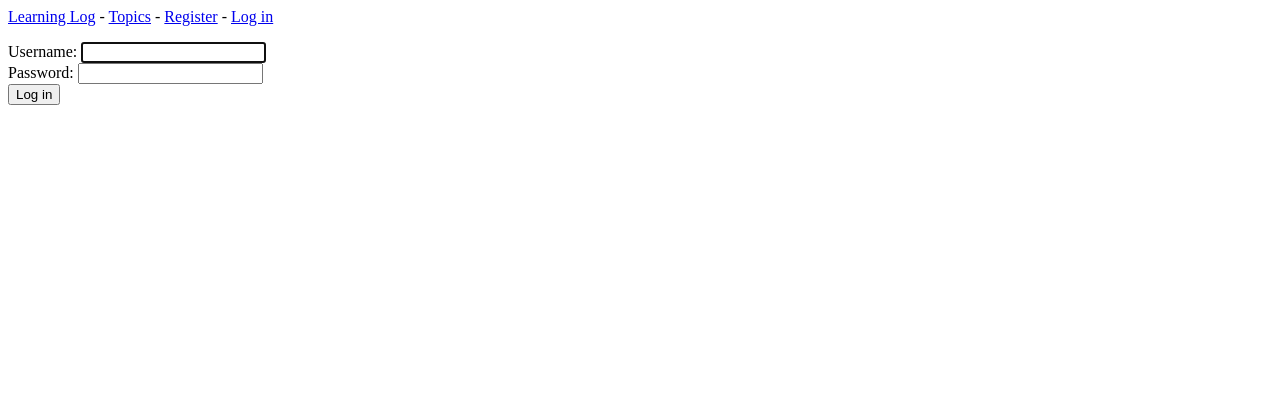
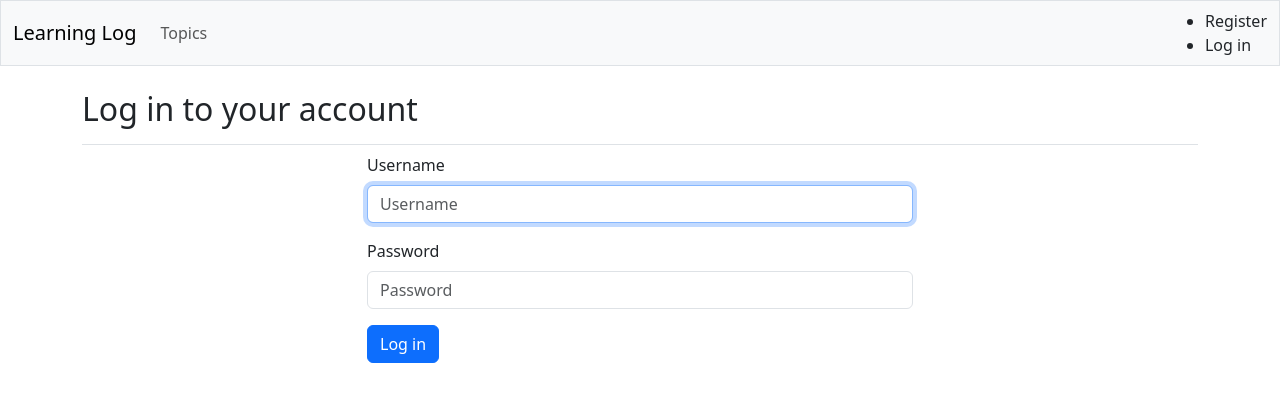
Before and after one commit to Kayutas/Learning_Log, a Django app: page /accounts/login/ in a window 1280 px wide. Shown: the top 402 px of the page. Run offline with Django 5.2, Linux system fonts and the light colour scheme; some libraries are stand-ins or nearby versions.

Commit message:
bootstrap added

```diff
--- a/accounts/templates/registration/login.html
+++ b/accounts/templates/registration/login.html
@@ -1,18 +1,22 @@
 {% extends 'learning_logs/base.html' %}
+{% load django_bootstrap5 %}
 
 
+{% block page_header %}
+   <h2>Log in to your account</h2>
+{% endblock page_header %}
+
 {% block content %}
+    <div class="row">
+        <div class="col-md-6 offset-md-3">
+            <form method="post" action="{% url 'accounts:login' %}">
+                {% csrf_token %}
+                {% bootstrap_form form %}
+                {% bootstrap_button button_type="submit" content="Log in" %}
+            </form>
+        </div>
+    </div>
 
-  {% if form.errors %}
-    <p> Your username and password didn't match. Please try again. </p>
-  {% endif %}
 
-  <form action="{% url 'accounts:login' %}" method='post'>
-    {% csrf_token %}
-    {{ form.as_div }}
-
-    <button name="submit">Log in</button>
-
-  </form>
 
 {% endblock content %}
--- a/learning_logs/templates/learning_logs/base.html
+++ b/learning_logs/templates/learning_logs/base.html
@@ -1,21 +1,78 @@
-<p>
-    <a href="{% url 'learning_logs:index' %}">Learning Log</a> -
-    <a href="{% url 'learning_logs:topics' %}">Topics</a> -
-    {% if user.is_authenticated %}
-        Hello, {{ user.username }}
-    {% else %}
-        <a href="{% url 'accounts:register' %}">Register</a> -
-        <a href="{% url 'accounts:login' %}">Log in</a>
-    {% endif %}
-</p>
+<!doctype html>
+<html lang="en">
+<head>
+    <meta charset="utf-8">
+    <meta name="viewport" content="width=device-width, intial-scale=1">
+    <title>Learning Log</title>
 
 
-{% block content%}{%endblock content%}
+    {% load django_bootstrap5 %}
+    {% bootstrap_css %}
+    {% bootstrap_javascript  %}
 
-{% if user.is_authenticated %}
-    <hr />
-    <form action="{% url 'accounts:logout' %}" method='post'>
-        {% csrf_token %}
-        <button name="submit">Log out</button>
-    </form>
-{% endif %}
+</head>
+<body>
+    <nav class="navbar navbar-expand-md navbar-light bg-light mb-4 border">
+        <div class="container-fluid">
+            <a class="navbar-brand" href="{% url 'learning_logs:index' %}">
+                Learning Log</a>
+
+
+            <button class="navbar-toggler" type="button" data-bs-toggle="collapse"
+                data-bs-target="#navbarCollapse" aria-controls="navbarCollapse"
+                aria-expanded="false" aria-label="Toggle navigation">
+                <span class="navbar-toggler-icon"></span>
+            </button>
+
+            <div class="collapse navbar-collapse" id="navbarCollapse">
+                <ul class="navbar-nav me-auto md-2 md-md-0">
+                    <li class="nav-item">
+                        <a class="nav-link" href="{% url 'learning_logs:topics' %}">
+                            Topics</a></li>
+                </ul> <!-- End of links on left side of navbar-->
+                <!-- Account-related lings-->
+                 <ul class="navbar-uav ms-auto mb-2 mb-md-0">
+                    {% if user.is_authenticated %}
+                        <li class="nav-item">
+                            <span class="navbar-text me-2">Hello, {{ user.username}}.
+                            </span></li>
+                    {% else %}
+                        <li class="nav-item">
+                            <a class="nav-link" href="{% url 'accounts:register'%}">
+                                Register</a></li>
+                        <li class="nav-item">
+                            <a class="nav-link" href="{% url 'accounts:login' %}">
+                                Log in</a></li>
+                    {% endif %}
+
+                </ul> <!-- End of account-related links-->
+
+                {% if user.is_autenticated %}
+                    <form action="{% url 'accounts:logout' %}" method='post'>
+                        {% csrf_token %}
+                        <button class='submit' class='btn btn-outline-secondary btn-sm'>
+                            Log out</button>
+                    </form>
+                {% endif %}
+
+
+            </div> <!-- Closes collapsible parts of navbar-->
+
+        </div> <!-- Closes container-fluid -->
+    </nav> <!-- End of  navbar -->
+
+    <main class="container">
+        <div class="pb-2 mb-2 border-bottom">
+            {% block page_header %}{% endblock page_header %}
+        </div>
+    </div>
+
+
+        {% block content%}{% endblock content %}
+
+
+    </div>
+
+    </main> <!-- End of main container -->
+</body>
+</html>
--- a/ll_project/settings.py
+++ b/ll_project/settings.py
@@ -34,6 +34,9 @@ INSTALLED_APPS = [
     # my app.
     'learning_logs',
     'accounts',
+
+    # Thrid-party apps.
+    'django_bootstrap5',
     # default apps.
     'django.contrib.admin',
     'django.contrib.auth',
```
Also changed, not shown: learning_logs/templates/learning_logs/index.html (+13 -3 lines), learning_logs/templates/learning_logs/topic.html (+17 -11 lines), learning_logs/templates/learning_logs/topics.html (+12 -5 lines), learning_logs/views.py (+9 -5 lines), db.sqlite3.
